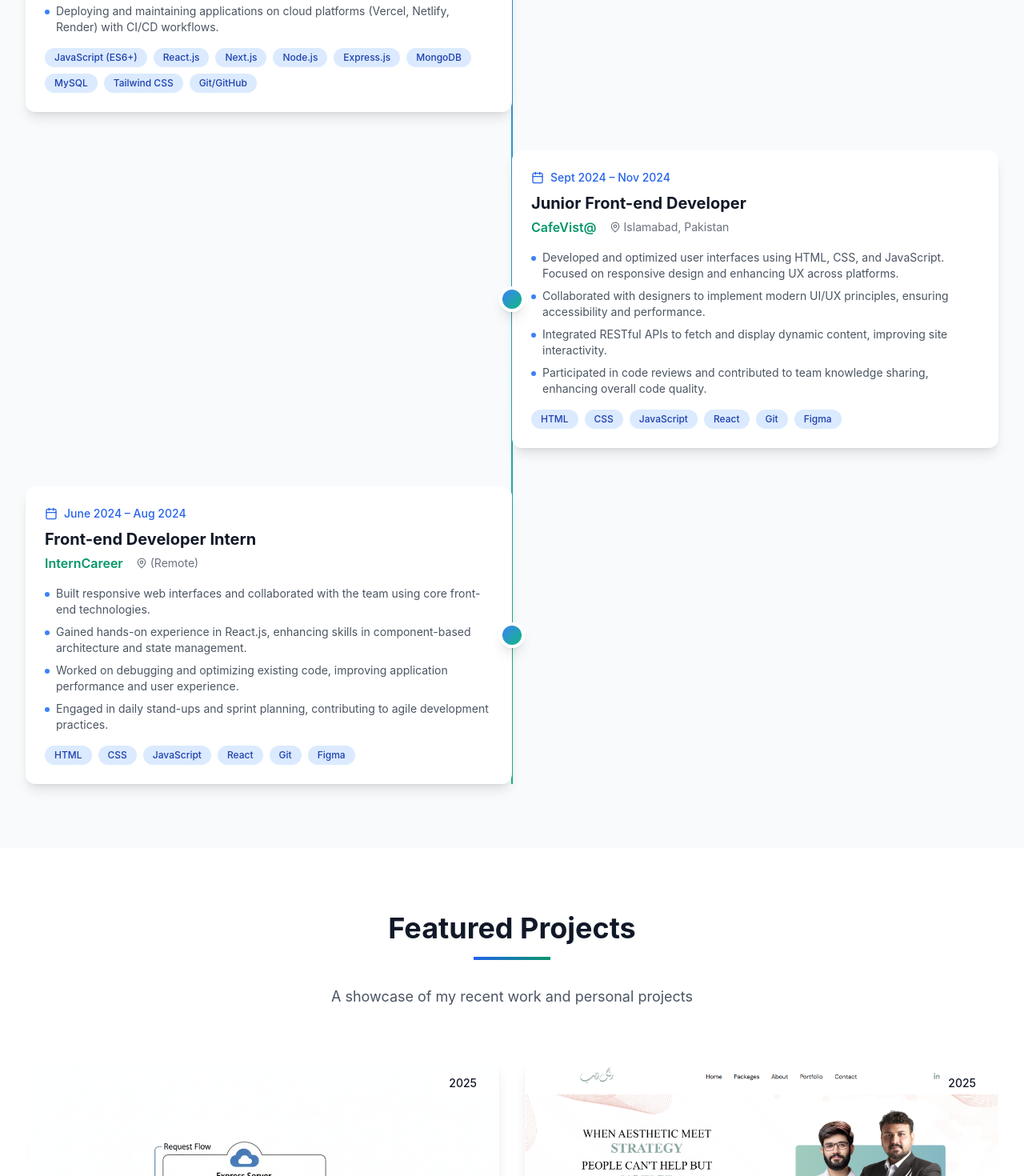
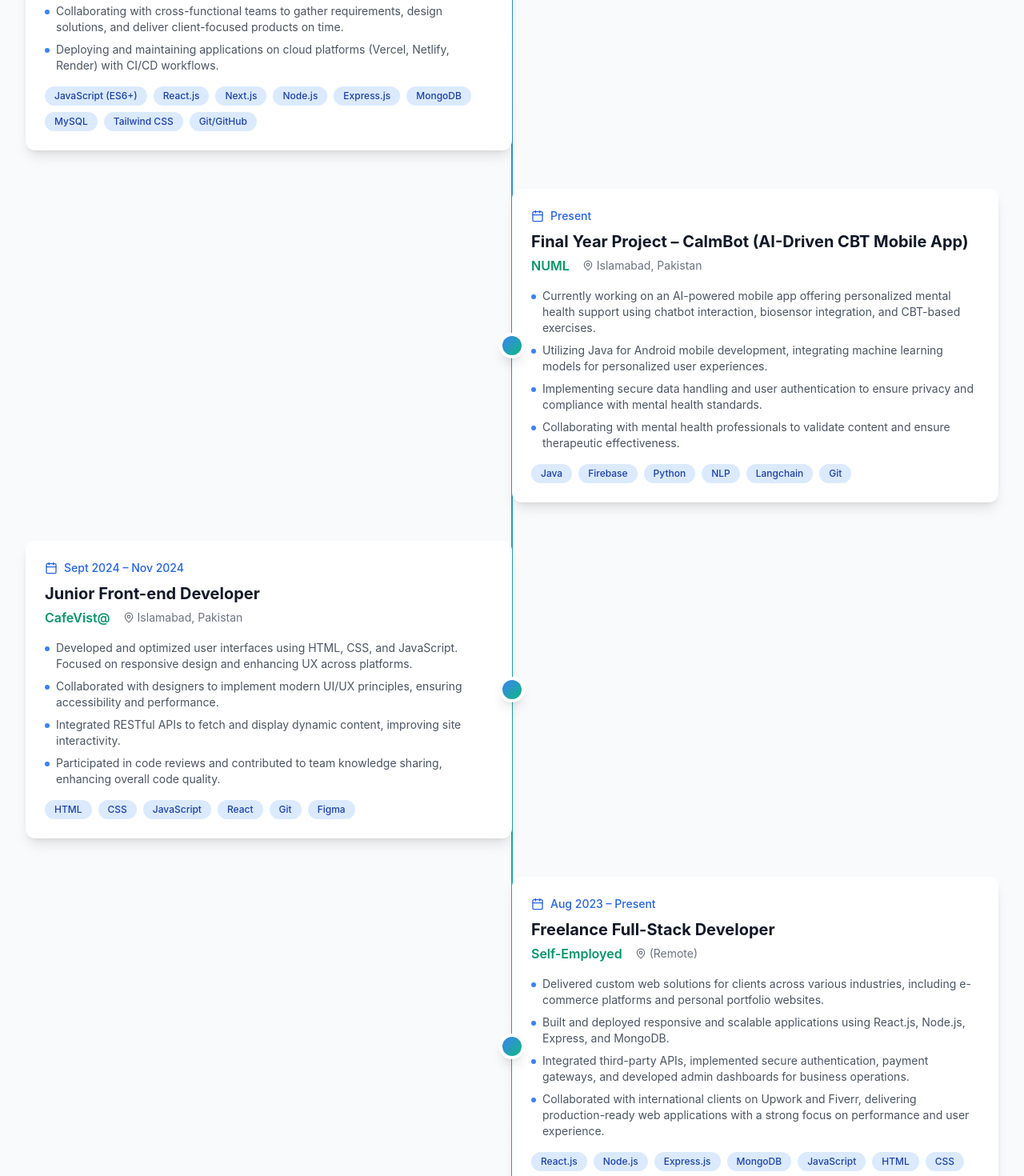
Before and after one commit to hasnain833/Hasn-portfolio, a React (Vite) app: page / in a window 1280 px wide. Shown: the part 3412-4882 px from the top of the page at 80% size. Built offline with nearby package versions, Linux system fonts and the light colour scheme.

Commit message:
New Projects Added

```diff
--- a/src/components/Experience.tsx
+++ b/src/components/Experience.tsx
@@ -3,26 +3,6 @@ import { Calendar, MapPin } from "lucide-react";
 
 const Experience: React.FC = () => {
   const experiences = [
-    // {
-    //   title: "Final Year Project – CalmBot (AI-Driven CBT Mobile App)",
-    //   company: "NUML",
-    //   location: "Islamabad, Pakistan",
-    //   period: "Present",
-    //   description: [
-    //     "Currently working on an AI-powered mobile app offering personalized mental health support using chatbot interaction, biosensor integration, and CBT-based exercises.",
-    //     "Utilizing Java for Android mobile development, integrating machine learning models for personalized user experiences.",
-    //     "Implementing secure data handling and user authentication to ensure privacy and compliance with mental health standards.",
-    //     "Collaborating with mental health professionals to validate content and ensure therapeutic effectiveness.",
-    //   ],
-    //   technologies: [
-    //     "Java",
-    //     "Firebase",
-    //     "Python",
-    //     "NLP",
-    //     "Langchain",
-    //     "Git",
-    //   ],
-    // },
     {
       title: "Full-Stack Web Developer",
       company: "BitzSol",
@@ -49,6 +29,19 @@ const Experience: React.FC = () => {
       ],
     },
     {
+      title: "Final Year Project – CalmBot (AI-Driven CBT Mobile App)",
+      company: "NUML",
+      location: "Islamabad, Pakistan",
+      period: "Present",
+      description: [
+        "Currently working on an AI-powered mobile app offering personalized mental health support using chatbot interaction, biosensor integration, and CBT-based exercises.",
+        "Utilizing Java for Android mobile development, integrating machine learning models for personalized user experiences.",
+        "Implementing secure data handling and user authentication to ensure privacy and compliance with mental health standards.",
+        "Collaborating with mental health professionals to validate content and ensure therapeutic effectiveness.",
+      ],
+      technologies: ["Java", "Firebase", "Python", "NLP", "Langchain", "Git"],
+    },
+    {
       title: "Junior Front-end Developer",
       company: "CafeVist@",
       location: "Islamabad, Pakistan",
@@ -61,18 +54,29 @@ const Experience: React.FC = () => {
       ],
       technologies: ["HTML", "CSS", "JavaScript", "React", "Git", "Figma"],
     },
+
     {
-      title: "Front-end Developer Intern",
-      company: "InternCareer",
+      title: "Freelance Full-Stack Developer",
+      company: "Self-Employed",
       location: "(Remote)",
-      period: "June 2024 – Aug 2024",
+      period: "Aug 2023 – Present",
       description: [
-        "Built responsive web interfaces and collaborated with the team using core front-end technologies.",
-        "Gained hands-on experience in React.js, enhancing skills in component-based architecture and state management.",
-        "Worked on debugging and optimizing existing code, improving application performance and user experience.",
-        "Engaged in daily stand-ups and sprint planning, contributing to agile development practices.",
+        "Delivered custom web solutions for clients across various industries, including e-commerce platforms and personal portfolio websites.",
+        "Built and deployed responsive and scalable applications using React.js, Node.js, Express, and MongoDB.",
+        "Integrated third-party APIs, implemented secure authentication, payment gateways, and developed admin dashboards for business operations.",
+        "Collaborated with international clients on Upwork and Fiverr, delivering production-ready web applications with a strong focus on performance and user experience.",
       ],
-      technologies: ["HTML", "CSS", "JavaScript", "React", "Git", "Figma"],
+      technologies: [
+        "React.js",
+        "Node.js",
+        "Express.js",
+        "MongoDB",
+        "JavaScript",
+        "HTML",
+        "CSS",
+        "Git",
+        "Figma",
+      ],
     },
   ];
 
--- a/src/components/Projects.tsx
+++ b/src/components/Projects.tsx
@@ -7,6 +7,9 @@ import landingPageimg from "../img/landingpage.png";
 import inotebookimg from "../img/iNoteBook.png";
 import rangzebImg from "../img/Rangzeb.png";
 import excelMiddlewareImg from "../img/excelmiddleware.png";
+import calmbot from "../img/CalmBot_image4.jpg";
+import habibi from "../img/Habibi_Market.png";
+
 
 const Projects: React.FC = () => {
   const [selectedProject, setSelectedProject] = useState<number | null>(null);
@@ -14,24 +17,53 @@ const Projects: React.FC = () => {
   const viewMoreRef = React.useRef<HTMLDivElement>(null);
 
   const projects = [
-    // {
-    //   title: "CalmBot – AI-Driven CBT App",
-    //   description:
-    //     "AI-driven cognitive behavioral therapy app for mental wellness",
-    //   longDescription:
-    //     "Currently working on an AI-driven cognitive behavioral therapy (CBT) application that provides personalized mental wellness support. The app uses natural language processing to analyze user input and offer tailored CBT exercises, mood tracking, and progress monitoring.",
-    //   image:
-    //     "https://encrypted-tbn0.gstatic.com/images?q=tbn:ANd9GcRMfnVKrhyuO2_Epp9CDKTfJ88sM3BUFflNcw&s",
-    //   technologies: ["Java", "Firebase", "Python", "NLP", "Langchain", "Git"],
-    //   githubLink: "https://github.com/hasnain833/CalmBot",
-    //   year: "2025",
-    //   highlights: [
-    //     "AI-driven personalized CBT exercises",
-    //     "Mood tracking and progress monitoring",
-    //     "User-friendly interface with Flutter",
-    //     "Real-time data synchronization with Firebase",
-    //   ],
-    // },
+    {
+      title: "Habibi Market – MERN E-Commerce Platform",
+      description:
+        "A full-stack MERN e-commerce platform offering seamless product browsing, cart management, secure checkout, and a modern shopping experience.",
+      longDescription:
+        "Habibi Market is a fully featured e-commerce platform built using the MERN stack (MongoDB, Express.js, React.js, Node.js). The application includes product management, authentication, cart and checkout workflows, admin dashboards, and responsive UI design. It integrates secure APIs, optimized database queries, and reusable React components to deliver a smooth shopping experience. The platform is deployed on AWS Amplify, ensuring fast performance and high availability.",
+      image: habibi,
+      technologies: [
+        "MongoDB",
+        "Express.js",
+        "React.js",
+        "Node.js",
+        "Redux Toolkit",
+        "JWT Authentication",
+        "Mongoose",
+        "AWS Amplify",
+        "REST API",
+      ],
+      githubLink: null, // Private repository - not shared
+      liveLink: "https://staging.d2ejvdp70ucx64.amplifyapp.com/",
+      year: "2025",
+      highlights: [
+        "Built a fully functional MERN e-commerce experience",
+        "User authentication with JWT, protected routes, and role-based access",
+        "Dynamic product catalog with filtering, sorting, and search",
+        "Cart, checkout, and order-processing workflows",
+        "Admin dashboard for inventory and user management",
+        "Deployed on AWS Amplify for scalable production hosting"
+      ],
+    },
+    {
+      title: "CalmBot – AI-Driven CBT App",
+      description:
+        "AI-driven cognitive behavioral therapy app for mental wellness",
+      longDescription:
+        "Currently working on an AI-driven cognitive behavioral therapy (CBT) application that provides personalized mental wellness support. The app uses natural language processing to analyze user input and offer tailored CBT exercises, mood tracking, and progress monitoring.",
+      image: calmbot,
+      technologies: ["Java", "Firebase", "Python", "NLP", "Langchain", "Git"],
+      githubLink: "https://github.com/hasnain833/CalmBot",
+      year: "2025",
+      highlights: [
+        "AI-driven personalized CBT exercises",
+        "Mood tracking and progress monitoring",
+        "User-friendly interface with Flutter",
+        "Real-time data synchronization with Firebase",
+      ],
+    },
     {
       title: "Excel Middleware API – Automation & Integration Layer",
       description:
@@ -227,7 +259,7 @@ const Projects: React.FC = () => {
               onClick={() => openModal(index)}>
               <div className="relative overflow-hidden">
                 <img
-                  src={project.image}
+                  src={Array.isArray(project.image) ? project.image[0] : project.image}
                   alt={project.title}
                   className="w-full h-64 object-cover object-top transition-transform duration-300 hover:scale-110"
                 />
@@ -317,7 +349,7 @@ const Projects: React.FC = () => {
             <div className="bg-white dark:bg-gray-800 rounded-xl max-w-4xl w-full max-h-[90vh] overflow-y-auto">
               <div className="relative">
                 <img
-                  src={projects[selectedProject].image}
+                  src={Array.isArray(projects[selectedProject].image) ? projects[selectedProject].image[0] : projects[selectedProject].image}
                   alt={projects[selectedProject].title}
                   className="w-full h-100 object-cover object-top"
                 />
@@ -380,10 +412,11 @@ const Projects: React.FC = () => {
                 </div>
 
                 <div className="flex gap-4">
+                  {projects[selectedProject].githubLink && (
                     <button
                       onClick={() =>
                         window.open(
-                        projects[selectedProject].githubLink,
+                          projects[selectedProject].githubLink!,
                           "_blank"
                         )
                       }
@@ -391,6 +424,7 @@ const Projects: React.FC = () => {
                       <Github size={18} />
                       View Source Code
                     </button>
+                  )}
                 </div>
               </div>
             </div>
--- a/src/components/Skills.tsx
+++ b/src/components/Skills.tsx
@@ -144,6 +144,16 @@ const Skills: React.FC = () => {
               "Git/GitHub",
               "Postman",
               "Cloud Deployment (Vercel/Netlify)",
+              "AWS (Basics)",
+              "Docker",
+              "CI/CD",
+
+              // Others
+              "Agile Methodologies",
+              "Unit Testing",
+              "Jest",
+              "Cypress",
+
             ].map((tech, index) => (
               <span
                 key={index}
```
Also changed, not shown: src/img/CalmBot_image4.jpg (added), 1 other file (tests, documents, lock files or other folders). Lines whose indentation alone changed are shown as unchanged.
